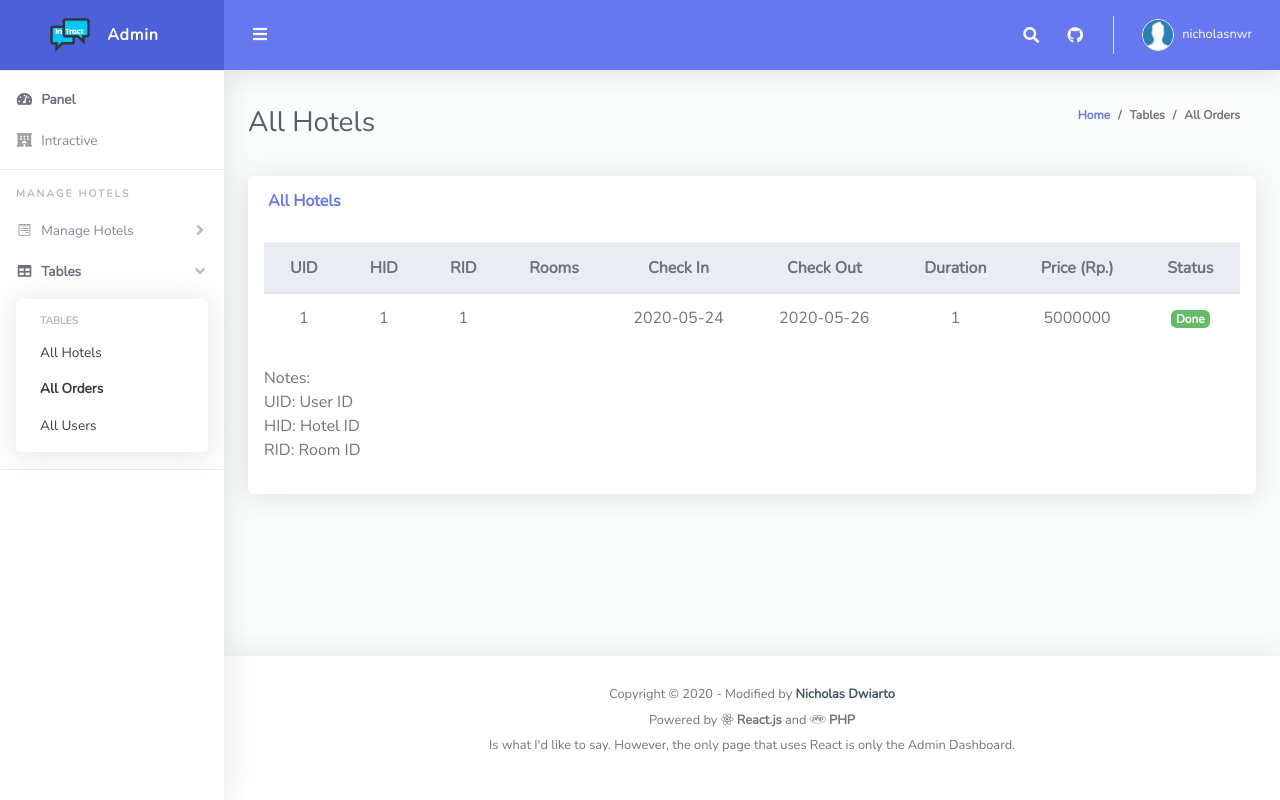
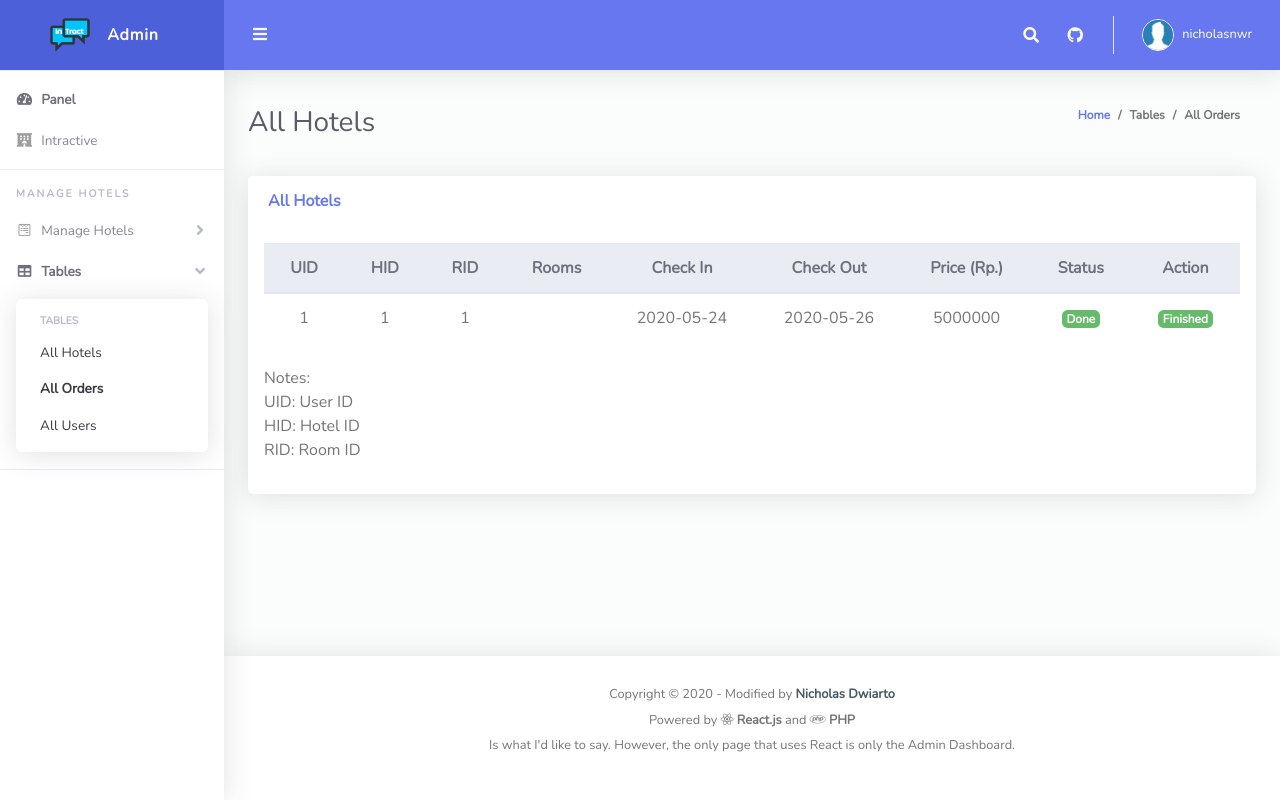
Before and after one commit to lauslim12/intract-hotel-system, a CodeIgniter app: page /Intractive/admin/showOrders in a window 1280 px wide. Run offline with CodeIgniter, Linux system fonts and the light colour scheme; a user stored in the database is signed in; data comes from the database, SQL or seed files in the repository; data that the repository does not hold is empty.

Commit message:
Added a button in the table to finish an order.

```diff
--- a/application/views/pages/admin/showOrders.php
+++ b/application/views/pages/admin/showOrders.php
@@ -50,14 +50,15 @@
                         <th>Rooms</th>
                         <th>Check In</th>
                         <th>Check Out</th>
-                        <th>Duration</th>
                         <th>Price (Rp.)</th>
                         <th>Status</th>
+                        <th>Action</th>
                       </tr>
                     </thead>
                     <tbody>
                       <?php
                       foreach ($orders as $order) {
+                        $finish_order = site_url() . "admin/finishOrder/" . $order['id'];
                         echo "<tr>";
                           echo "<td>" . $order['user_id'] . "</td>";
                           echo "<td>" . $order['hotel_id'] . "</td>";
@@ -65,7 +66,6 @@
                           echo "<td>" . $order['num_rooms'] . "</td>";
                           echo "<td>" . $order['date_check_in'] . "</td>";
                           echo "<td>" . $order['date_check_out'] . "</td>";
-                          echo "<td>" . $order['duration'] . "</td>";
                           echo "<td>" . $order['price'] . "</td>";
                           if($order['finished'] == 0) {
                             echo "<td><span class='badge badge-danger'>Incomplete</span></td>";
@@ -75,6 +75,12 @@
                           }
                           else {
                             echo "<td>" . $order['finished'] . "</td>";
+                          }
+                          if($order['finished'] == 0) {
+                            echo "<td><a href=$finish_order><span class='badge badge-danger'>Finish</span></a></td>";
+                          }
+                          else {
+                            echo "<td><span class='badge badge-success'>Finished</span></td>";
                           }
                         echo "</tr>";
                       }
```
